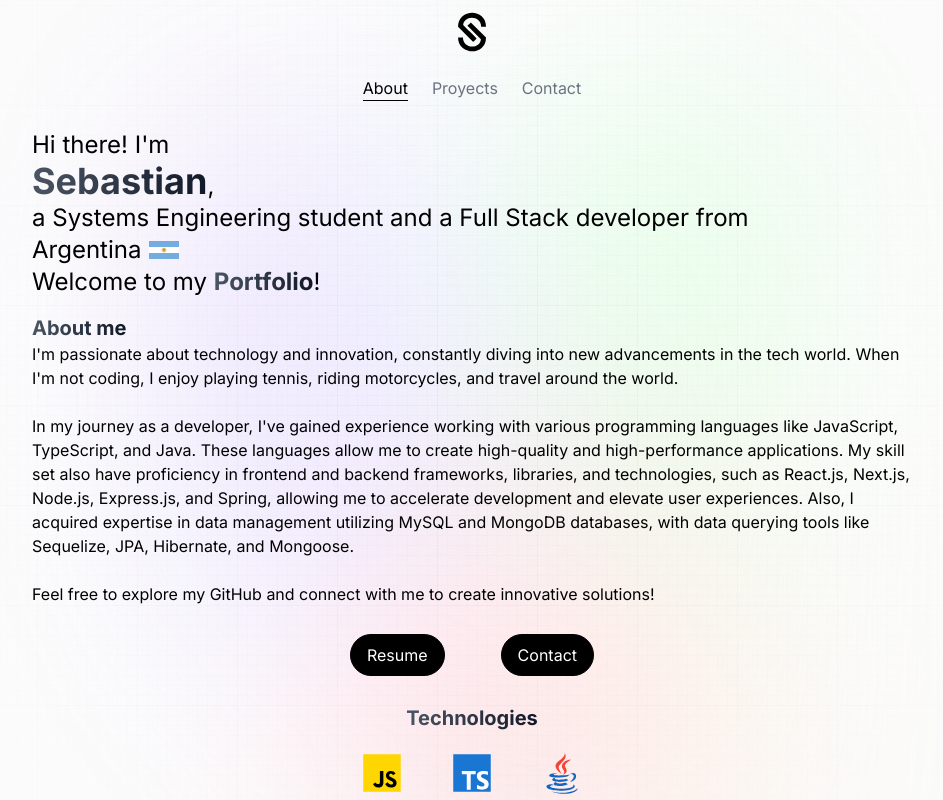
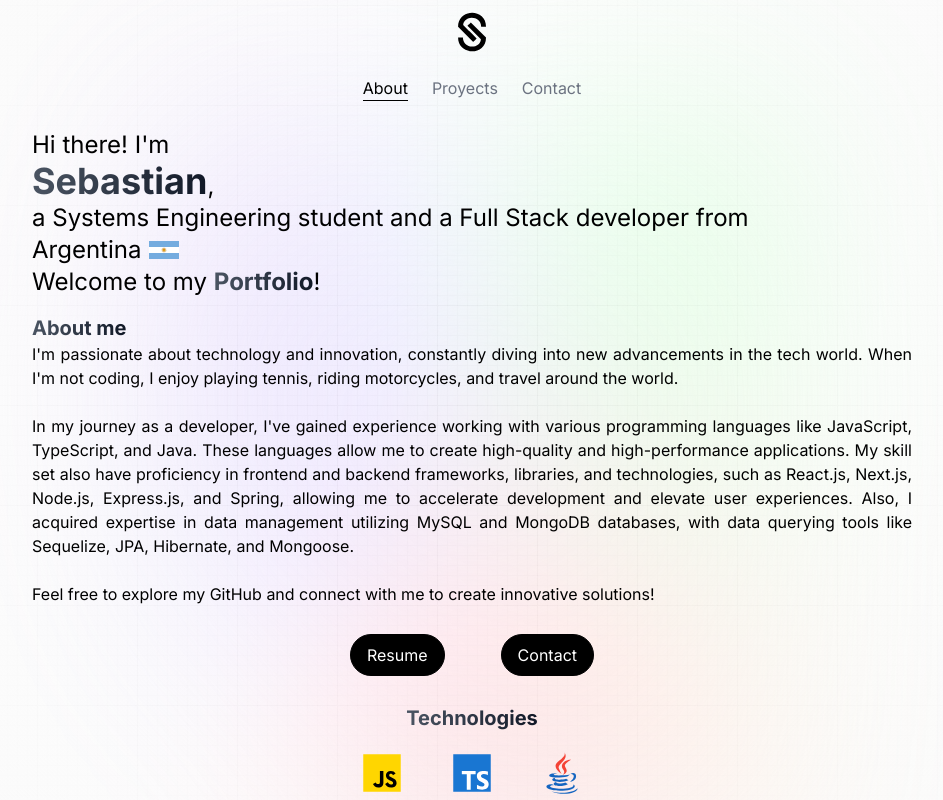
Before and after one commit to sebafermanelli/personal, a Next.js app: page / in a window 1280 px wide. Shown: the top 800 px of the page, without its empty margins (168-1111 px from the left). Built offline with nearby package versions, Linux system fonts and the light colour scheme.

Commit message:
texto justified

```diff
--- a/app/page.tsx
+++ b/app/page.tsx
@@ -3,7 +3,7 @@ import Image from 'next/image';
 export default function Home() {
 	return (
 		<main className="flex-1 h-full w-full p-2">
-			<section className="flex flex-col items-stretch justify-stretch">
+			<section className="flex flex-col items-stretch justify-stretch text-justify">
 				<div className="text-xl sm:text-2xl my-2">
 					<h2>Hi there! I'm</h2>
 					<h1>
```
